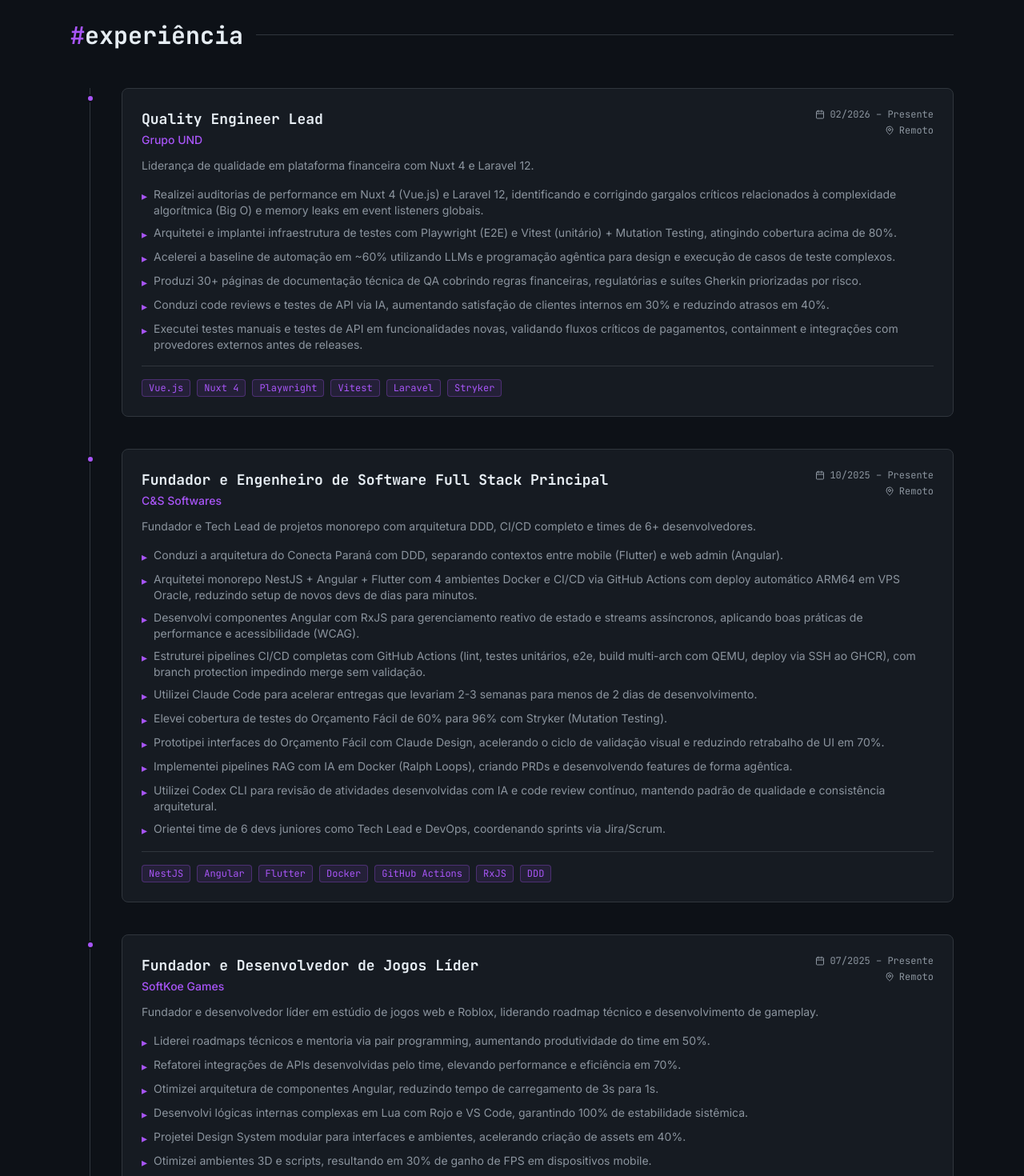
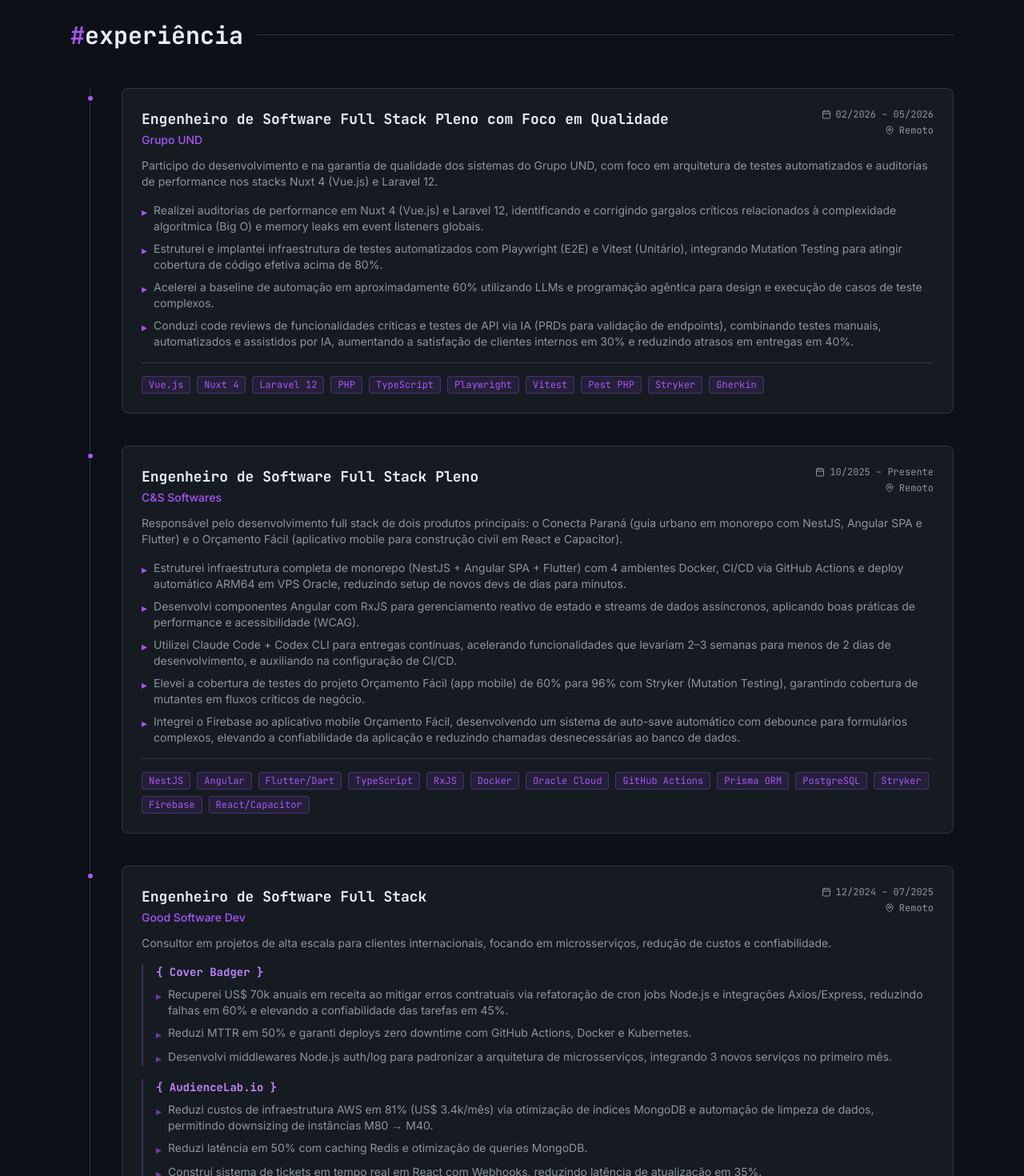
Before and after one commit to gabecmelo/gabecmelo.github.io, a React (Vite) app: page / in a window 1280 px wide. Shown: the part 3000-4470 px from the top of the page at 80% size. Built offline with nearby package versions, Linux system fonts and the light colour scheme.

Commit message:
feature: update to new PT resume match

```diff
--- a/src/components/Skills.tsx
+++ b/src/components/Skills.tsx
@@ -8,7 +8,7 @@
   SiPostgresql, SiMongodb, SiFirebase, SiPrisma,
   SiVitest,
   SiDocker, SiKubernetes, SiGithubactions, SiNginx, SiLinux,
-  SiLua,
+  SiGooglecloud,
 } from 'react-icons/si'
 import { FaAws } from 'react-icons/fa'
 import { VscCode, VscBeaker, VscTerminalPowershell } from 'react-icons/vsc'
@@ -69,14 +69,16 @@
     { name: 'Nginx', Icon: SiNginx, color: '#009639' },
     { name: 'Linux', Icon: SiLinux, color: '#FCC624' },
     { name: 'Oracle Cloud', color: '#F80000' },
+    { name: 'GCP', Icon: SiGooglecloud, color: '#4285F4' },
   ],
-  // AI & Game Dev
+  // AI-Assisted Dev
   [
     { name: 'Claude Code', Icon: VscCode, color: '#a855f7' },
     { name: 'Codex CLI', Icon: VscCode, color: '#8b949e' },
-    { name: 'Claude Design', Icon: VscCode, color: '#c084fc' },
     { name: 'RAG Pipelines', color: '#8b949e' },
-    { name: 'Lua / Roblox', Icon: SiLua, color: '#00007C' },
+    { name: 'LangChain', color: '#1C3C3C' },
+    { name: 'Agentic Programming', color: '#8b949e' },
+    { name: 'LLMs', color: '#8b949e' },
   ],
 ]
 
--- a/src/data/experience.ts
+++ b/src/data/experience.ts
@@ -4,17 +4,18 @@
   {
     company: 'Grupo UND',
     periodStart: '02/2026',
-    periodEnd: 'present',
+    periodEnd: '05/2026',
     location: 'remote',
-    tags: ['Vue.js', 'Nuxt 4', 'Playwright', 'Vitest', 'Laravel', 'Stryker'],
+    tags: ['Vue.js', 'Nuxt 4', 'Laravel 12', 'PHP', 'TypeScript', 'Playwright', 'Vitest', 'Pest PHP', 'Stryker', 'Gherkin'],
   },
   {
     company: 'C&S Softwares',
     periodStart: '10/2025',
     periodEnd: 'present',
     location: 'remote',
-    tags: ['NestJS', 'Angular', 'Flutter', 'Docker', 'GitHub Actions', 'RxJS', 'DDD'],
+    tags: ['NestJS', 'Angular', 'Flutter/Dart', 'TypeScript', 'RxJS', 'Docker', 'Oracle Cloud', 'GitHub Actions', 'Prisma ORM', 'PostgreSQL', 'Stryker', 'Firebase', 'React/Capacitor'],
   },
+  /* SoftKoe Games — side project (reservado para futura seção)
   {
     company: 'SoftKoe Games',
     periodStart: '07/2025',
@@ -22,12 +23,13 @@
     location: 'remote',
     tags: ['Angular', 'Lua', 'Rojo', 'Roblox', 'Game Dev', 'TypeScript'],
   },
+  */
   {
     company: 'Good Software Dev',
     periodStart: '12/2024',
     periodEnd: '07/2025',
     location: 'remote',
-    tags: ['Node.js', 'React', 'MongoDB', 'Redis', 'Docker', 'Kubernetes', 'AWS'],
+    tags: ['Node.js', 'Express', 'React', 'TypeScript', 'MongoDB', 'Redis', 'AWS', 'Docker', 'Kubernetes', 'GitHub Actions', 'Webhooks'],
     subProjects: [
       { name: 'Cover Badger' },
       { name: 'AudienceLab.io' },
--- a/src/i18n/en.ts
+++ b/src/i18n/en.ts
@@ -36,48 +36,41 @@
     heading: 'experience',
     remote: 'Remote',
     present: 'Present',
+    // SoftKoe Games — side project (reserved for future section)
+    // {
+    //   role: 'Founder & Lead Game Developer',
+    //   description: 'Founder and lead developer at a web and Roblox games studio, leading the technical roadmap and gameplay development.',
+    //   bullets: [
+    //     'Led technical roadmaps and pair programming mentorship, increasing team productivity by 50%.',
+    //     'Refactored team-built API integrations, improving performance and code efficiency by 70%.',
+    //     'Optimized Angular component architecture, reducing interface load time from 3s to 1s.',
+    //     'Developed complex internal logic in Lua with Rojo and VS Code, ensuring 100% systemic stability.',
+    //     'Designed a modular Design System for interfaces and environments, speeding up asset creation by 40%.',
+    //     'Optimized 3D environments and scripts, resulting in a 30% FPS improvement on mobile devices.',
+    //   ],
+    // },
     items: [
       {
-        role: 'Quality Engineering Lead',
+        role: 'Full Stack Software Engineer',
         description:
-          'Quality leadership on a financial platform with Nuxt 4 and Laravel 12.',
+          "Part of the development and quality assurance team for Grupo UND's systems, focusing on automated test architecture and performance audits across Nuxt 4 (Vue.js) and Laravel 12 stacks.",
         bullets: [
-          'Performed deep-dive performance audits on Nuxt 4 (Vue.js) and Laravel 12, identifying and mitigating critical bottlenecks related to Big O complexity and memory leaks in global event listeners.',
-          'Architected and deployed a test automation infrastructure with Playwright (E2E) and Vitest (unit) + Mutation Testing, achieving over 80% effective code coverage.',
-          'Accelerated the automation baseline by ~60% leveraging LLMs and agentic programming for complex test case design and execution.',
-          'Authored 30+ pages of technical QA documentation covering financial business rules, regulatory compliance, and risk-prioritized Gherkin test suites.',
-          'Conducted code reviews and AI-assisted API testing, increasing internal client satisfaction by 30% and reducing delivery delays by 40%.',
-          'Executed manual and API tests on new features, validating critical payment flows, containment logic, and third-party provider integrations prior to releases.',
+          'Performed performance audits on Nuxt 4 (Vue.js) and Laravel 12, identifying and fixing critical bottlenecks related to algorithmic complexity (Big O) and memory leaks in global event listeners.',
+          'Structured and deployed automated testing infrastructure with Playwright (E2E) and Vitest (Unit), integrating Mutation Testing to achieve effective code coverage above 80%.',
+          'Accelerated the automation baseline by approximately 60% using LLMs and agentic programming for the design and execution of complex test cases.',
+          'Conducted code reviews of critical features and AI-assisted API testing (PRDs for endpoint validation), combining manual, automated, and AI-assisted tests, increasing internal client satisfaction by 30% and reducing delivery delays by 40%.',
         ],
       },
       {
-        role: 'Founder & Principal Full Stack Software Engineer',
+        role: 'Full Stack Software Engineer',
         description:
-          'Founder and Tech Lead on monorepo projects with DDD architecture, complete CI/CD, and teams of 6+ developers.',
+          'Responsible for full stack development of two main products: Conecta Paraná (urban guide in a NestJS monorepo with Angular SPA and Flutter) and Orçamento Fácil (mobile app for civil construction in React and Capacitor).',
         bullets: [
-          'Directed the architecture of Conecta Paraná with DDD, separating business contexts between the mobile app (Flutter) and web admin panel (Angular).',
-          'Architected a full monorepo infrastructure (NestJS + Angular SPA + Flutter) with 4 Docker environments, CI/CD via GitHub Actions, and automated ARM64 deployment on Oracle Cloud VPS, reducing new developer onboarding from days to minutes.',
-          'Developed Angular components with RxJS for reactive state management and asynchronous data streams, applying best practices in performance and accessibility (WCAG).',
-          'Enforced end-to-end CI/CD pipelines with GitHub Actions (lint, unit tests, e2e, multi-arch builds with QEMU, SSH deploy to GHCR), with branch protection preventing merges without validation.',
-          'Leveraged Claude Code to accelerate deliveries that would take 2-3 weeks to under 2 days of development.',
-          'Raised test coverage on Orçamento Fácil from 60% to 96% with Stryker (Mutation Testing).',
-          'Prototyped interfaces for Orçamento Fácil with Claude Design, accelerating the visual validation cycle and reducing UI rework by 70%.',
-          'Implemented AI RAG pipelines in Docker containers (Ralph Loops), creating PRDs and developing features autonomously.',
-          'Used Codex CLI for reviewing AI-developed activities and continuous code review, maintaining quality standards and architectural consistency.',
-          'Mentored a team of 6 junior developers as Tech Lead and DevOps, coordinating sprints via Jira/Scrum.',
-        ],
-      },
-      {
-        role: 'Founder & Lead Game Developer',
-        description:
-          'Founder and lead developer at a web and Roblox games studio, leading the technical roadmap and gameplay development.',
-        bullets: [
-          'Led technical roadmaps and pair programming mentorship, increasing team productivity by 50%.',
-          'Refactored team-built API integrations, improving performance and code efficiency by 70%.',
-          'Optimized Angular component architecture, reducing interface load time from 3s to 1s.',
-          'Developed complex internal logic in Lua with Rojo and VS Code, ensuring 100% systemic stability.',
-          'Designed a modular Design System for interfaces and environments, speeding up asset creation by 40%.',
-          'Optimized 3D environments and scripts, resulting in a 30% FPS improvement on mobile devices.',
+          'Structured complete monorepo infrastructure (NestJS + Angular SPA + Flutter) with 4 Docker environments, CI/CD via GitHub Actions, and automated ARM64 deployment on Oracle VPS, reducing new developer setup from days to minutes.',
+          'Developed Angular components with RxJS for reactive state management and async data streams, applying best practices for performance and accessibility (WCAG).',
+          'Used Claude Code + Codex CLI for continuous deliveries, accelerating features that would take 2–3 weeks to under 2 days of development, and assisting in CI/CD configuration.',
+          'Elevated test coverage of the Orçamento Fácil project (mobile app) from 60% to 96% with Stryker (Mutation Testing), ensuring mutant coverage in critical business flows.',
+          'Integrated Firebase into the Orçamento Fácil mobile app, developing an auto-save system with debounce for complex forms, increasing application reliability and reducing unnecessary database calls.',
         ],
       },
       {
@@ -88,7 +81,7 @@
         subProjects: [
           {
             bullets: [
-              'Recovered US$ 5.8k monthly in revenue by mitigating contractual errors through refactoring Node.js cron jobs and Axios/Express integrations, reducing failures by 60% and increasing task reliability by 45%.',
+              'Recovered US$ 70k annually in revenue by mitigating contractual errors through refactoring Node.js cron jobs and Axios/Express integrations, reducing failures by 60% and increasing task reliability by 45%.',
               'Reduced MTTR by 50% and ensured zero-downtime deployments with GitHub Actions, Docker, and Kubernetes.',
               'Developed Node.js auth/log middleware to standardize the microservices architecture, onboarding 3 new services within the first month.',
             ],
@@ -106,8 +99,9 @@
       {
         role: 'Front End Developer Instructor',
         description:
-          'Mentoring and instruction of developers in JavaScript, TypeScript, and React.',
+          'As a Front End Instructor, mentored cohorts of aspiring developers in JavaScript, TypeScript, and React, focusing on code quality, best practices, and accelerating the path to professional readiness.',
         bullets: [
+          'Documented classes and structured scripts for mentorships and workshops, supporting the mentors team in conducting specific content and resolving recurring class questions.',
           'Mentored developers in JavaScript, TypeScript, and React, accelerating technical proficiency by 40%.',
           'Conducted code reviews and workshops, elevating code quality for over 50 developers.',
           'Optimized course materials and Slack support, reducing ticket resolution time from 40 to 20 minutes.',
@@ -146,7 +140,7 @@
       { label: 'Databases' },
       { label: 'Testing' },
       { label: 'Cloud & DevOps' },
-      { label: 'AI & Game Dev' },
+      { label: 'AI-Assisted Dev' },
     ],
   },
   education: {
--- a/src/i18n/pt.ts
+++ b/src/i18n/pt.ts
@@ -36,48 +36,41 @@
     heading: 'experiência',
     remote: 'Remoto',
     present: 'Presente',
+    // SoftKoe Games — side project (reservado para futura seção)
+    // {
+    //   role: 'Fundador e Desenvolvedor de Jogos Líder',
+    //   description: 'Fundador e desenvolvedor líder em estúdio de jogos web e Roblox, liderando roadmap técnico e desenvolvimento de gameplay.',
+    //   bullets: [
+    //     'Liderei roadmaps técnicos e mentoria via pair programming, aumentando produtividade do time em 50%.',
+    //     'Refatorei integrações de APIs desenvolvidas pelo time, elevando performance e eficiência em 70%.',
+    //     'Otimizei arquitetura de componentes Angular, reduzindo tempo de carregamento de 3s para 1s.',
+    //     'Desenvolvi lógicas internas complexas em Lua com Rojo e VS Code, garantindo 100% de estabilidade sistêmica.',
+    //     'Projetei Design System modular para interfaces e ambientes, acelerando criação de assets em 40%.',
+    //     'Otimizei ambientes 3D e scripts, resultando em 30% de ganho de FPS em dispositivos mobile.',
+    //   ],
+    // },
     items: [
       {
-        role: 'Quality Engineer Lead',
+        role: 'Engenheiro de Software Full Stack Pleno com Foco em Qualidade',
         description:
-          'Liderança de qualidade em plataforma financeira com Nuxt 4 e Laravel 12.',
+          'Participo do desenvolvimento e na garantia de qualidade dos sistemas do Grupo UND, com foco em arquitetura de testes automatizados e auditorias de performance nos stacks Nuxt 4 (Vue.js) e Laravel 12.',
         bullets: [
           'Realizei auditorias de performance em Nuxt 4 (Vue.js) e Laravel 12, identificando e corrigindo gargalos críticos relacionados à complexidade algorítmica (Big O) e memory leaks em event listeners globais.',
-          'Arquitetei e implantei infraestrutura de testes com Playwright (E2E) e Vitest (unitário) + Mutation Testing, atingindo cobertura acima de 80%.',
-          'Acelerei a baseline de automação em ~60% utilizando LLMs e programação agêntica para design e execução de casos de teste complexos.',
-          'Produzi 30+ páginas de documentação técnica de QA cobrindo regras financeiras, regulatórias e suítes Gherkin priorizadas por risco.',
-          'Conduzi code reviews e testes de API via IA, aumentando satisfação de clientes internos em 30% e reduzindo atrasos em 40%.',
-          'Executei testes manuais e testes de API em funcionalidades novas, validando fluxos críticos de pagamentos, containment e integrações com provedores externos antes de releases.',
+          'Estruturei e implantei infraestrutura de testes automatizados com Playwright (E2E) e Vitest (Unitário), integrando Mutation Testing para atingir cobertura de código efetiva acima de 80%.',
+          'Acelerei a baseline de automação em aproximadamente 60% utilizando LLMs e programação agêntica para design e execução de casos de teste complexos.',
+          'Conduzi code reviews de funcionalidades críticas e testes de API via IA (PRDs para validação de endpoints), combinando testes manuais, automatizados e assistidos por IA, aumentando a satisfação de clientes internos em 30% e reduzindo atrasos em entregas em 40%.',
         ],
       },
       {
-        role: 'Fundador e Engenheiro de Software Full Stack Principal',
+        role: 'Engenheiro de Software Full Stack Pleno',
         description:
-          'Fundador e Tech Lead de projetos monorepo com arquitetura DDD, CI/CD completo e times de 6+ desenvolvedores.',
+          'Responsável pelo desenvolvimento full stack de dois produtos principais: o Conecta Paraná (guia urbano em monorepo com NestJS, Angular SPA e Flutter) e o Orçamento Fácil (aplicativo mobile para construção civil em React e Capacitor).',
         bullets: [
-          'Conduzi a arquitetura do Conecta Paraná com DDD, separando contextos entre mobile (Flutter) e web admin (Angular).',
-          'Arquitetei monorepo NestJS + Angular + Flutter com 4 ambientes Docker e CI/CD via GitHub Actions com deploy automático ARM64 em VPS Oracle, reduzindo setup de novos devs de dias para minutos.',
-          'Desenvolvi componentes Angular com RxJS para gerenciamento reativo de estado e streams assíncronos, aplicando boas práticas de performance e acessibilidade (WCAG).',
-          'Estruturei pipelines CI/CD completas com GitHub Actions (lint, testes unitários, e2e, build multi-arch com QEMU, deploy via SSH ao GHCR), com branch protection impedindo merge sem validação.',
-          'Utilizei Claude Code para acelerar entregas que levariam 2-3 semanas para menos de 2 dias de desenvolvimento.',
-          'Elevei cobertura de testes do Orçamento Fácil de 60% para 96% com Stryker (Mutation Testing).',
-          'Prototipei interfaces do Orçamento Fácil com Claude Design, acelerando o ciclo de validação visual e reduzindo retrabalho de UI em 70%.',
-          'Implementei pipelines RAG com IA em Docker (Ralph Loops), criando PRDs e desenvolvendo features de forma agêntica.',
-          'Utilizei Codex CLI para revisão de atividades desenvolvidas com IA e code review contínuo, mantendo padrão de qualidade e consistência arquitetural.',
-          'Orientei time de 6 devs juniores como Tech Lead e DevOps, coordenando sprints via Jira/Scrum.',
-        ],
-      },
-      {
-        role: 'Fundador e Desenvolvedor de Jogos Líder',
-        description:
-          'Fundador e desenvolvedor líder em estúdio de jogos web e Roblox, liderando roadmap técnico e desenvolvimento de gameplay.',
-        bullets: [
-          'Liderei roadmaps técnicos e mentoria via pair programming, aumentando produtividade do time em 50%.',
-          'Refatorei integrações de APIs desenvolvidas pelo time, elevando performance e eficiência em 70%.',
-          'Otimizei arquitetura de componentes Angular, reduzindo tempo de carregamento de 3s para 1s.',
-          'Desenvolvi lógicas internas complexas em Lua com Rojo e VS Code, garantindo 100% de estabilidade sistêmica.',
-          'Projetei Design System modular para interfaces e ambientes, acelerando criação de assets em 40%.',
-          'Otimizei ambientes 3D e scripts, resultando em 30% de ganho de FPS em dispositivos mobile.',
+          'Estruturei infraestrutura completa de monorepo (NestJS + Angular SPA + Flutter) com 4 ambientes Docker, CI/CD via GitHub Actions e deploy automático ARM64 em VPS Oracle, reduzindo setup de novos devs de dias para minutos.',
+          'Desenvolvi componentes Angular com RxJS para gerenciamento reativo de estado e streams de dados assíncronos, aplicando boas práticas de performance e acessibilidade (WCAG).',
+          'Utilizei Claude Code + Codex CLI para entregas contínuas, acelerando funcionalidades que levariam 2–3 semanas para menos de 2 dias de desenvolvimento, e auxiliando na configuração de CI/CD.',
+          'Elevei a cobertura de testes do projeto Orçamento Fácil (app mobile) de 60% para 96% com Stryker (Mutation Testing), garantindo cobertura de mutantes em fluxos críticos de negócio.',
+          'Integrei o Firebase ao aplicativo mobile Orçamento Fácil, desenvolvendo um sistema de auto-save automático com debounce para formulários complexos, elevando a confiabilidade da aplicação e reduzindo chamadas desnecessárias ao banco de dados.',
         ],
       },
       {
@@ -88,7 +81,7 @@
         subProjects: [
           {
             bullets: [
-              'Recuperei US$ 5.8k mensais em receita ao mitigar erros contratuais via refatoração de cron jobs Node.js e integrações Axios/Express, reduzindo falhas em 60% e elevando a confiabilidade das tarefas em 45%.',
+              'Recuperei US$ 70k anuais em receita ao mitigar erros contratuais via refatoração de cron jobs Node.js e integrações Axios/Express, reduzindo falhas em 60% e elevando a confiabilidade das tarefas em 45%.',
               'Reduzi MTTR em 50% e garanti deploys zero downtime com GitHub Actions, Docker e Kubernetes.',
               'Desenvolvi middlewares Node.js auth/log para padronizar a arquitetura de microsserviços, integrando 3 novos serviços no primeiro mês.',
             ],
@@ -106,8 +99,9 @@
       {
         role: 'Instrutor de Desenvolvimento Front End',
         description:
-          'Mentoria e instrução de desenvolvedores em JavaScript, TypeScript e React.',
+          'Como Instrutor Front End, mentorei turmas de desenvolvedores aspirantes em JavaScript, TypeScript e React, com foco em qualidade de código, boas práticas e aceleração do caminho para prontidão profissional.',
         bullets: [
+          'Documentei aulas e estruturei roteiros para mentorias e workshops, apoiando o time de mentores na condução de conteúdos específicos e na resolução de dúvidas recorrentes da turma.',
           'Mentorei desenvolvedores em JavaScript, TypeScript e React, acelerando a proficiência técnica em 40%.',
           'Conduzi code reviews e workshops, elevando a qualidade de código de mais de 50 desenvolvedores.',
           'Otimizei materiais e suporte via Slack, reduzindo tempo de resolução de tickets de 40 para 20 minutos.',
@@ -146,7 +140,7 @@
       { label: 'Bancos de Dados' },
       { label: 'Testes' },
       { label: 'Cloud & DevOps' },
-      { label: 'AI & Game Dev' },
+      { label: 'AI-Assisted Dev' },
     ],
   },
   education: {
```
Also changed, not shown: 1 other file (tests, documents, lock files or other folders).
